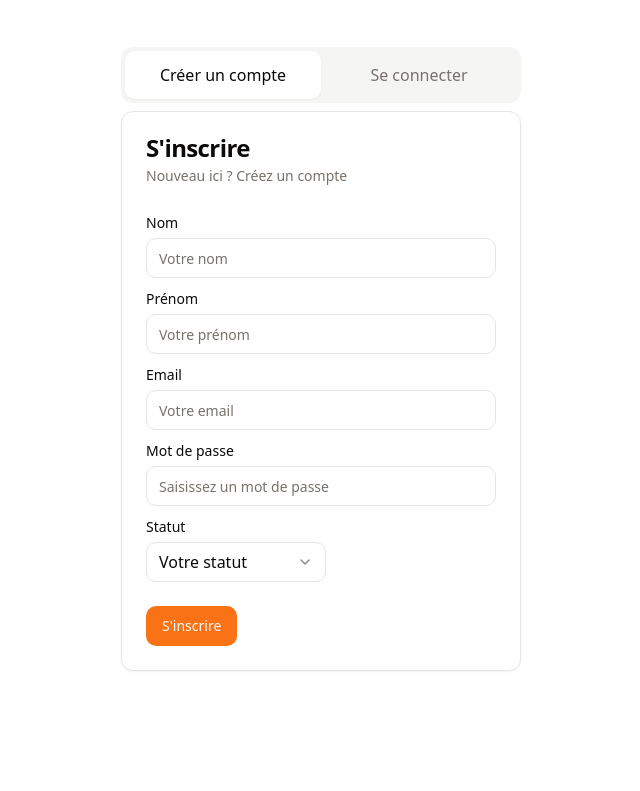
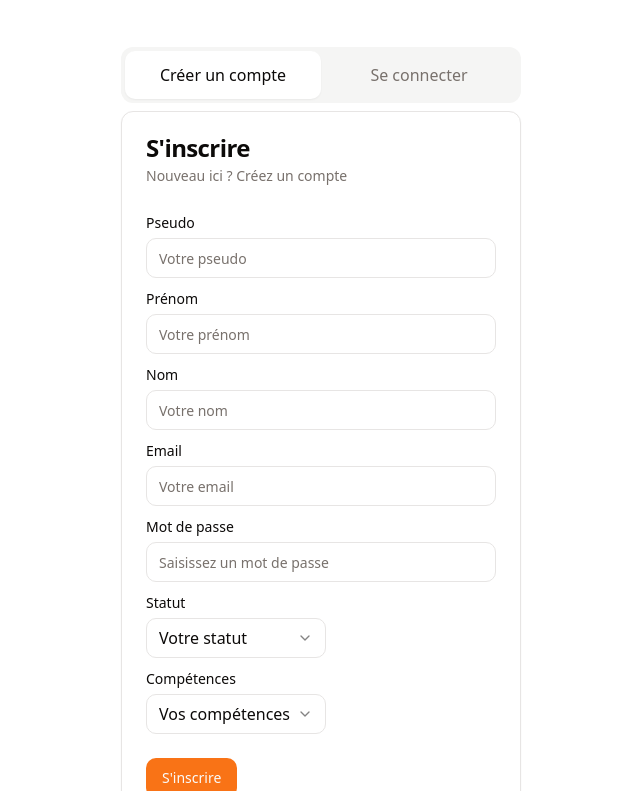
Before and after one commit to Elracoon/ESPL-hub-client, a React (Vite) app: page /auth in a window 1280 px wide. Shown: the part 161-952 px from the top of the page, without its empty margins (319-959 px from the left). Built offline with nearby package versions, Linux system fonts and the light colour scheme.

Commit message:
connect to the database

```diff
--- a/src/components/Forms/AuthForm.tsx
+++ b/src/components/Forms/AuthForm.tsx
@@ -30,15 +30,20 @@ import { Icons } from "@/components/ui/icons";
 
 export default function AuthForm() {
   const { signIn, setUsername } = useStore();
+  const [username, setUser] = useState("");
   const [name, setName] = useState("");
   const [firstName, setFirstName] = useState("");
   const [email, setEmail] = useState("");
   const [password, setPassword] = useState("");
+  const [status, setStatus] = useState("");
   const navigate = useNavigate();
   const [isLoading, setIsLoading] = React.useState<boolean>(false);
 
   const handleChange = (e: ChangeEvent<HTMLInputElement>) => {
     switch (e.target.id) {
+      case "username":
+        setUser(e.target.value);
+        break;
       case "name":
         setName(e.target.value);
         break;
@@ -50,6 +55,9 @@ export default function AuthForm() {
         break;
       case "password":
         setPassword(e.target.value);
+        break;
+      case "status":
+        setStatus(e.target.value);
         break;
       default:
         break;
@@ -66,6 +74,32 @@ export default function AuthForm() {
       setIsLoading(false);
       setUsername(firstName);
     }, 2000);
+
+    const userValues = {
+      username: username,
+      name: name,
+      firstName: firstName,
+      email: email,
+      password: password,
+    };
+
+    try {
+      const response = await fetch(`${process.env.REACT_APP_API_URL}/users/add`, {
+        method: "GET",
+        headers: {
+          "Content-Type": "application/json",
+        },
+      });
+
+      if (!response.ok) {
+        console.error('Error:', response);
+      } else {
+        console.log('Success:', response);
+      }
+
+    } catch (error) {
+      console.error('Error:', error);
+    }
   }
 
   return (
@@ -83,13 +117,13 @@ export default function AuthForm() {
             </CardHeader>
             <CardContent className="space-y-2">
               <div className="space-y-1">
-                <Label htmlFor="name">Nom</Label>
+                <Label htmlFor="username">Pseudo</Label>
                 <Input
                   autoComplete="off"
-                  id="name"
+                  id="username"
                   type="text"
-                  value={name}
-                  placeholder="Votre nom"
+                  value={username}
+                  placeholder="Votre pseudo"
                   onChange={handleChange}
                 />
               </div>
@@ -101,6 +135,17 @@ export default function AuthForm() {
                   type="text"
                   value={firstName}
                   placeholder="Votre prénom"
+                  onChange={handleChange}
+                />
+              </div>
+              <div className="space-y-1">
+                <Label htmlFor="name">Nom</Label>
+                <Input
+                  autoComplete="off"
+                  id="name"
+                  type="text"
+                  value={name}
+                  placeholder="Votre nom"
                   onChange={handleChange}
                 />
               </div>
@@ -126,7 +171,7 @@ export default function AuthForm() {
                 />
               </div>
               <div className="space-y-1">
-                <Label htmlFor="password">Statut</Label>
+                <Label htmlFor="status">Statut</Label>
                 <Select>
                   <SelectTrigger className="w-[180px]">
                     <SelectValue placeholder="Votre statut" />
@@ -139,6 +184,24 @@ export default function AuthForm() {
                       <SelectItem value="company">Entreprise</SelectItem>
                       <SelectItem value="association">Association</SelectItem>
                       <SelectItem value="other">Autre</SelectItem>
+                    </SelectGroup>
+                  </SelectContent>
+                </Select>
+              </div>
+              <div className="space-y-1">
+                <Label htmlFor="skills">Compétences</Label>
+                <Select>
+                  <SelectTrigger className="w-[180px]">
+                    <SelectValue placeholder="Vos compétences" />
+                  </SelectTrigger>
+                  <SelectContent>
+                    <SelectGroup>
+                      <SelectLabel>Compétences</SelectLabel>
+                      <SelectItem value="developpement">Développement</SelectItem>
+                      <SelectItem value="ux/ui">UX / UI</SelectItem>
+                      <SelectItem value="marketing">Marketing</SelectItem>
+                      <SelectItem value="communication">Communication</SelectItem>
+                      <SelectItem value="design">Création Numérique</SelectItem>
                     </SelectGroup>
                   </SelectContent>
                 </Select>
--- a/vite.config.ts
+++ b/vite.config.ts
@@ -5,7 +5,7 @@ import envCompatible from "vite-plugin-env-compatible";
 import path from "path";
 
 export default defineConfig({
-  envPrefix: "REACT_APP_",
+  envPrefix: "ENV_VAR",
   build: {
     outDir: "dist",
   },
```
